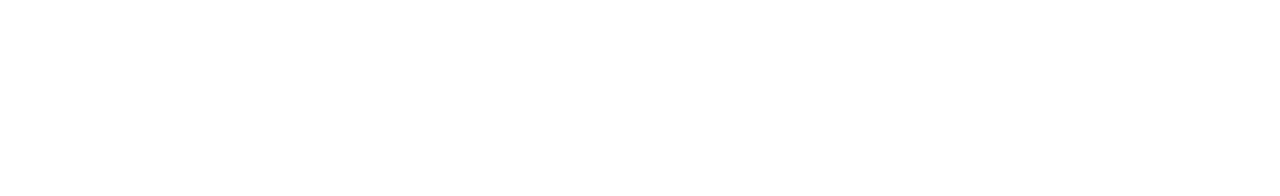
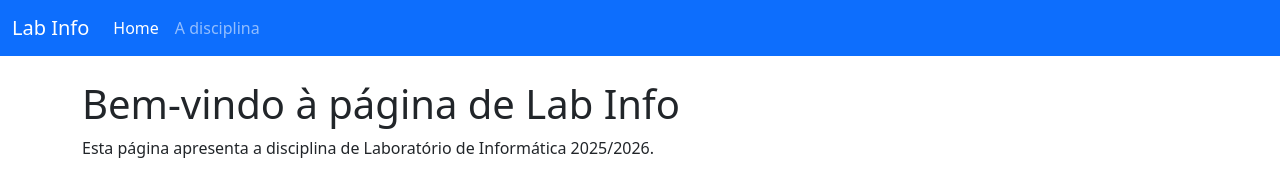
Before and after one commit to suzu-bot/LI2025-Teste03, a plain HTML site: page A-131479/index.html in a window 1280 px wide. Drawn offline with nearby package versions, Linux system fonts and the light colour scheme.

Commit message:
4ª tarefa

```diff
--- a/A-131479/index.html
+++ b/A-131479/index.html
@@ -1,11 +1,42 @@
 <!DOCTYPE html>
-<html lang="en">
+<html lang="pt">
 <head>
     <meta charset="UTF-8">
     <meta name="viewport" content="width=device-width, initial-scale=1.0">
-    <title>Document</title>
+    <title>LI2025 Teste</title>
+    <!-- Bootstrap CSS via CDN -->
+    <link href="https://cdn.jsdelivr.net/npm/bootstrap@5.3.2/dist/css/bootstrap.min.css" rel="stylesheet">
 </head>
 <body>
 
+<!-- Navbar -->
+<nav class="navbar navbar-expand-lg navbar-dark bg-primary">
+  <div class="container-fluid">
+    <a class="navbar-brand" href="#">Lab Info</a>
+    <button class="navbar-toggler" type="button" data-bs-toggle="collapse" data-bs-target="#navbarNav"
+      aria-controls="navbarNav" aria-expanded="false" aria-label="Toggle navigation">
+      <span class="navbar-toggler-icon"></span>
+    </button>
+    <div class="collapse navbar-collapse" id="navbarNav">
+      <ul class="navbar-nav">
+        <li class="nav-item">
+          <a class="nav-link active" aria-current="page" href="index.html">Home</a>
+        </li>
+        <li class="nav-item">
+          <a class="nav-link" href="disciplina.html">A disciplina</a>
+        </li>
+      </ul>
+    </div>
+  </div>
+</nav>
+
+<!-- Container principal -->
+<div class="container mt-4">
+    <h1>Bem-vindo à página de Lab Info</h1>
+    <p>Esta página apresenta a disciplina de Laboratório de Informática 2025/2026.</p>
+</div>
+
+<!-- Bootstrap JS via CDN -->
+<script src="https://cdn.jsdelivr.net/npm/bootstrap@5.3.2/dist/js/bootstrap.bundle.min.js"></script>
 </body>
 </html>
```
Also changed, not shown: A-131479/disciplina.html (added, +11 -0 lines).
